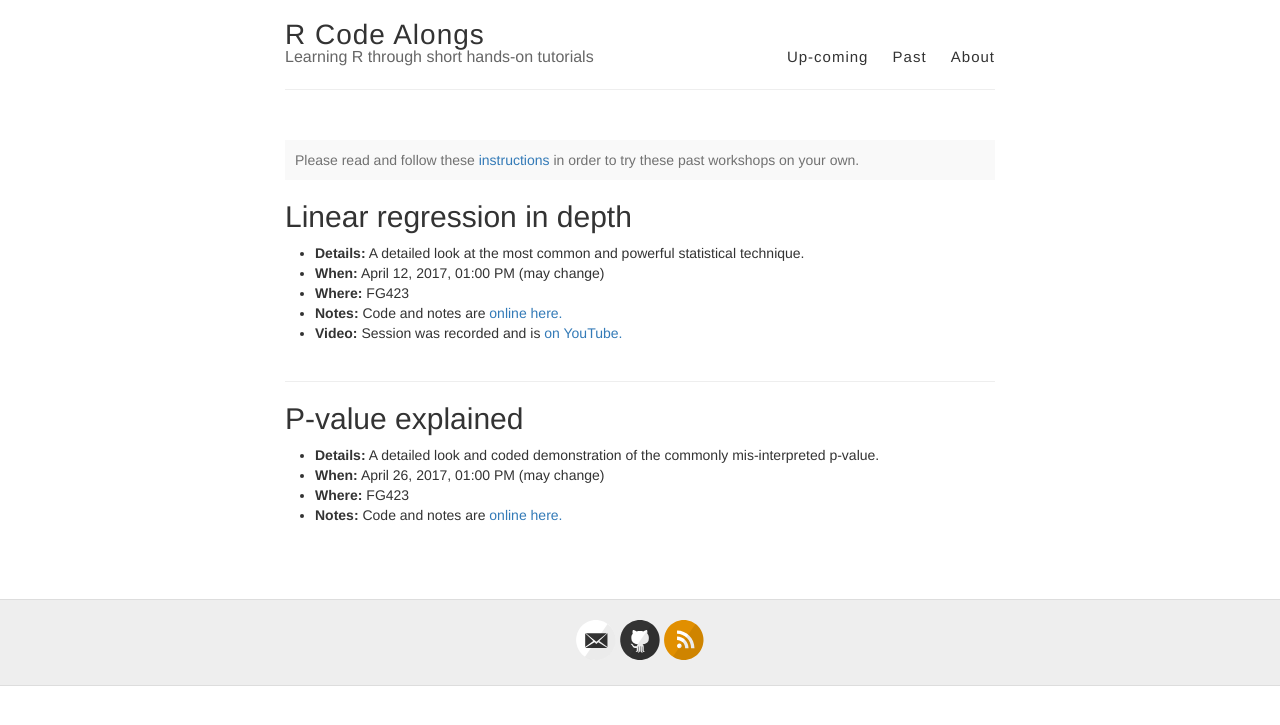
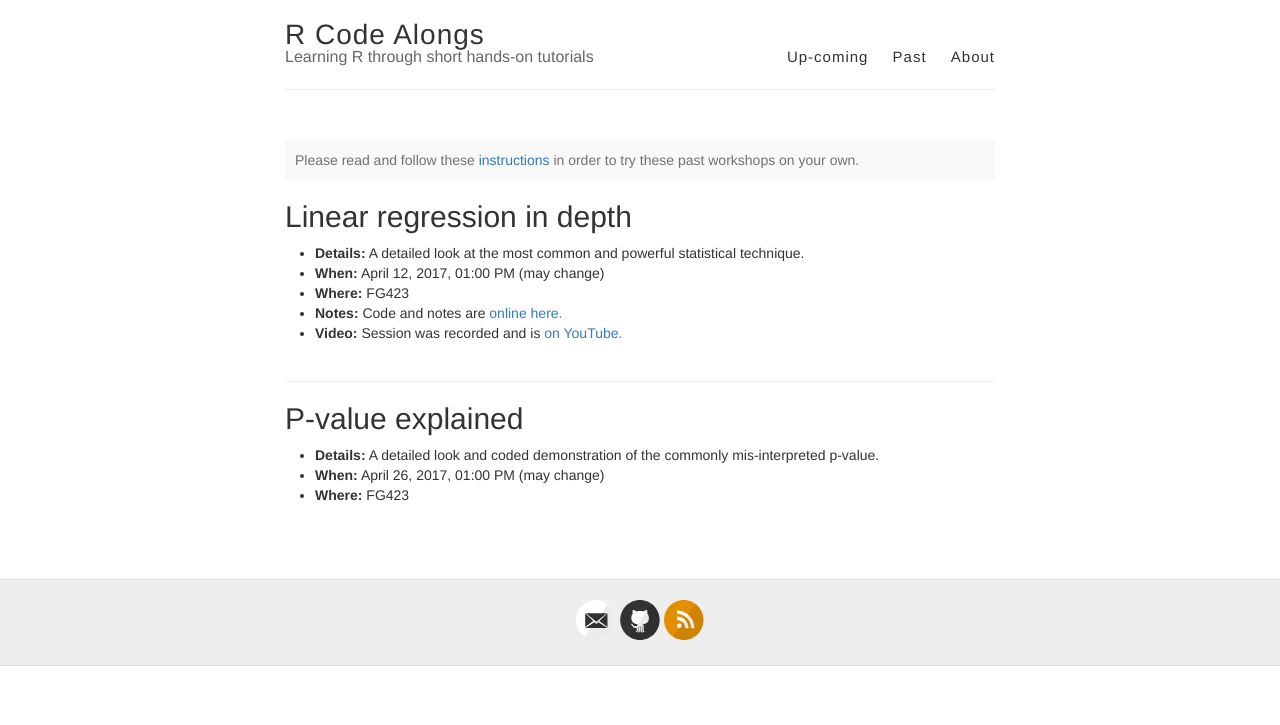
Before and after one commit to codeasmanuscript/code-along, a Jekyll site: the page built from index.html, in a window 1280 px wide. Shown: the top 725 px of the page. Built offline with Jekyll 4.4.1, drawn with Linux system fonts in a browser that asks for light colours; some of the changed lines change nothing that is shown.

Commit message:
Fixed so notes variable in yaml works

```diff
--- a/index.html
+++ b/index.html
@@ -20,7 +20,7 @@ layout: default
         <li><strong>When:</strong> {{ post.date | date: "%B %d, %Y" }}, {{ post.time | date:"%I:%M %p" }} (may change)</li>
         <li><strong>Where:</strong> {{ post.location }}</li>
         {% if post.packages != nil %}<li><strong>Package(s) to install:</strong> <code>install.packages({{ post.packages }})</code></li>{% endif %}
-        {% if post.layout == "post" %}<li><strong>Notes:</strong> Code and notes are <a href="{{site.github.url }}{{ post.url }}">online here.</a></li>{% endif %}
+        {% if post.notes == true %}<li><strong>Notes:</strong> Code and notes are <a href="{{ site.github.url }}{{ post.url }}">online here.</a></li>{% endif %}
         {% if post.video != nil %}<li><strong>Video:</strong> Session was recorded and is <a href="{{ post.video }}">on YouTube.</a></li>{% endif %}
       </ul>
       </article>
--- a/past.html
+++ b/past.html
@@ -21,7 +21,7 @@ permalink: /past/
         <li><strong>When:</strong> {{ post.date | date: "%B %d, %Y" }}, {{ post.time | date:"%I:%M %p" }} (may change)</li>
         <li><strong>Where:</strong> {{ post.location }}</li>
         {% if post.packages != nil %}<li><strong>Package(s) to install:</strong> <code>install.packages({{ post.packages }})</code></li>{% endif %}
-        {% if post.layout == "post" %}<li><strong>Notes:</strong> Code and notes are <a href="{{site.github.url }}{{ post.url }}">online here.</a></li>{% endif %}
+        {% if post.notes == true %}<li><strong>Notes:</strong> Code and notes are <a href="{{ site.github.url }}{{ post.url }}">online here.</a></li>{% endif %}
         {% if post.video != nil %}<li><strong>Video:</strong> Session was recorded and is <a href="{{ post.video }}">on YouTube.</a></li>{% endif %}
       </ul>
       </article>
```
